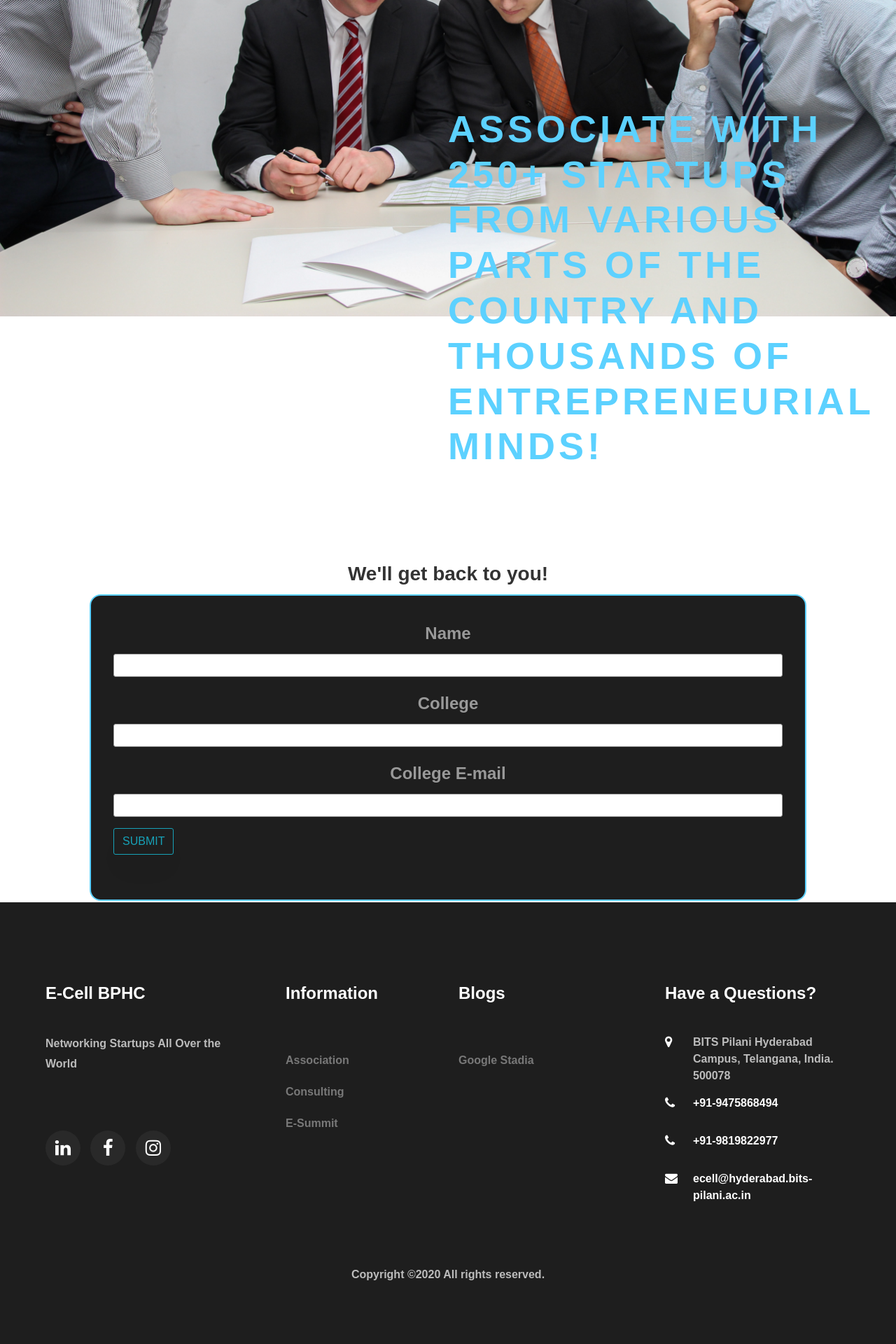
After one commit to aakashbansalgit/ecell-website, a PHP site: page /students.php in a window 1280 px wide. The commit adds this page. Shown: the part 801-2721 px from the top of the page at 70% size. Run offline with PHP 8.4, Linux system fonts and the light colour scheme; some libraries are stand-ins or nearby versions; some web fonts are replaced.

Commit message:
Intro page and student portal for Launchpad

```diff
--- /dev/null
+++ b/students.php
@@ -0,0 +1,180 @@
+<!DOCTYPE html>
+<html lang="en">
+
+<head>
+  <title>ECell BITS Pilani Hyderabad Campus</title>
+  <meta charset="utf-8">
+  <meta name="viewport" content="width=device-width, initial-scale=1, shrink-to-fit=no">
+
+  <link href="css/fonts.css" rel="stylesheet">
+
+  <link rel="stylesheet" href="css/open-iconic-bootstrap.min.css">
+  <link rel="stylesheet" href="css/animate.css">
+
+  <link rel="stylesheet" href="css/owl.launchpad.min.css">
+  <link rel="stylesheet" href="css/owl.theme.default.min.css">
+  <link rel="stylesheet" href="css/magnific-popup.css">
+
+  <link rel="stylesheet" href="css/aos.css">
+
+  <link rel="stylesheet" href="css/ionicons.min.css">
+
+  <link rel="stylesheet" href="css/bootstrap-datepicker.css">
+  <link rel="stylesheet" href="css/jquery.timepicker.css">
+  <link rel="stylesheet" href="https://maxcdn.bootstrapcdn.com/bootstrap/4.0.0-beta/css/bootstrap.min.css">
+  <link rel="stylesheet" href="https://maxcdn.bootstrapcdn.com/font-awesome/4.7.0/css/font-awesome.min.css">
+  <link href="https://fonts.googleapis.com/css2?family=Oxygen:wght@300;400;700&display=swap" rel="stylesheet">
+
+  <style>
+    form {
+  /* Center the form on the page */
+  margin: 0 auto;
+  width: 80%;
+  /* Form outline */
+  padding: 1em;
+  border: 2px solid #5cd1ff;
+  border-radius: 1em;
+  margin-bottom: 2px;
+  background-color: #1e1e1e;
+}
+
+ul {
+  list-style: none;
+  padding: 1em;
+  margin: 0;
+}
+
+form li + li {
+  margin-top: 1em;
+  margin-bottom: 1em;
+}
+
+label {
+  /* Uniform size & alignment */
+  display: inline-block;
+  width: 100%;
+  text-align: center;
+  font-size: 1.5em;
+}
+label.file{
+  width:500px !important;
+}
+input,
+textarea {
+  /* To make sure that all text fields have the same font settings
+     By default, textareas have a monospace font */
+  font: 1.5em sans-serif;
+
+  /* Uniform text field size */
+  width: 100%;
+  box-sizing: border-box;
+
+  /* Match form field borders */
+  border: 1px solid #999;
+  border-radius: .2em;
+  margin: 2px;
+}
+
+input:focus,
+textarea:focus {
+  /* Additional highlight for focused elements */
+  border-color: #000;
+}
+h3{
+  text-align: center;
+}
+.stucol{
+  color:#5cd1ff !important;
+
+}
+
+  </style>
+  <link rel="stylesheet" href="css/flaticon.css">
+  <link rel="stylesheet" href="css/icomoon.css">
+  <link rel="stylesheet" href="css/style.css">
+</head>
+
+<body>
+  <?php
+      include './assets/header_home.php'
+    ?>
+  <div class="E-Cell_Launchpad-wrap" style="background-image: url('images/ECELL STUDENT IMG.jpg');" data-stellar-background-ratio="0.5">
+    <div class="overlay"></div>
+    <div class="business">
+      <div class="row no-gutters slider-text align-items-center justify-content-end" data-scrollax-parent="true">
+        <div class="col-md-6 order-md-last E-Cell_Website-animate mt-5">
+          <h1 class="mb-4 stucol">AN OPPORTUNITY FOR THE STUDENTS BY THE STUDENTS</h1>
+        </div>
+        <div class="col-md-6 d-none d-md-block">
+          <div class="play-video pb-5 d-flex align-items-center">
+            <p><a href="images/Launchpad_Trailer.mp4" alt="Launchpad 2O19" class="popup-vimeo"><span class="icon"><i class="ion-ios-play "></i></span> <span class="play stucol">Launchpad 2019</span></a></p>
+          </div>
+        </div>
+      </div>
+    </div>
+  </div>
+  <div class="E-Cell_Launchpad-wrap" style="background-image: url('images/Interview.jpg');" data-stellar-background-ratio="0.5">
+    <div class="row no-gutters slider-text align-items-center justify-content-end" data-scrollax-parent="true">
+      <div class="col-md-6 order-md-last E-Cell_Website-animate mt-5">
+        <h1 class="mb-4 stucol">Associate with 250+ startups from various parts of the country and thousands of entrepreneurial minds!
+</h1>
+
+      </div>
+    </div>
+  </div>
+  </div>
+  </div>
+  <div>
+    <h3 class="formatt">We'll get back to you!</h3>
+    <form action="https://docs.google.com/forms/u/1/d/e/1FAIpQLSeqQYXevNmklyd748A3d-J4QX_QB8Rm-7UWR2jvd4U-0LnTCg/formResponse" method="POST" target="_self">
+      <ul>
+        <li>
+          <label for="name">Name</label>
+          <input type="text" name="entry.361992143" required>
+        </li>
+        <li>
+          <label for="msg">College</label>
+          <input type="text" name="entry.1816134259" required>
+        </li>
+        <li>
+          <label for="mail">College E-mail</label>
+          <input type="email" name="entry.13748796" required>
+        </li>
+        <li>
+        <button type="" name="" type="Submit" value="SUBMIT" class="btn btn-outline-info btn-rounded waves-effect">SUBMIT</button>
+
+
+        </li>
+      </ul>
+    </form>
+
+</div>
+     </div>
+  </div>
+
+  <?php
+      include './assets/footer.php'
+    ?>
+
+  <div id="E-Cell_Website-loader" class="show fullscreen"><svg class="circular" width="48px" height="48px">
+      <circle class="path-bg" cx="24" cy="24" r="22" fill="none" stroke-width="4" stroke="#eeeeee" />
+      <circle class="path" cx="24" cy="24" r="22" fill="none" stroke-width="4" stroke-miterlimit="10" stroke="#F96D00" /></svg></div>
+
+  <script src="js/jquery.min.js"></script>
+  <script src="js/jquery-migrate-3.0.1.min.js"></script>
+  <script src="js/popper.min.js"></script>
+  <script src="js/bootstrap.min.js"></script>
+  <script src="js/jquery.easing.1.3.js"></script>
+  <script src="js/jquery.waypoints.min.js"></script>
+  <script src="js/jquery.stellar.min.js"></script>
+  <script src="js/owl.launchpad.min.js"></script>
+  <script src="js/jquery.magnific-popup.min.js"></script>
+  <script src="js/aos.js"></script>
+  <script src="js/jquery.animateNumber.min.js"></script>
+  <script src="js/scrollax.min.js"></script>
+  <script src="https://maps.googleapis.com/maps/api/js?key=AIzaSyBVWaKrjvy3MaE7SQ74_uJiULgl1JY0H2s&sensor=false"></script>
+  <script src="js/google-map.js"></script>
+  <script src="js/main.js"></script>
+</body>
+
+</html>
```
Also changed, not shown: articletemplate.php (+13 -43 lines), images/ECELL_STUDENT.jpg (added), images/Interview.jpg (added).
